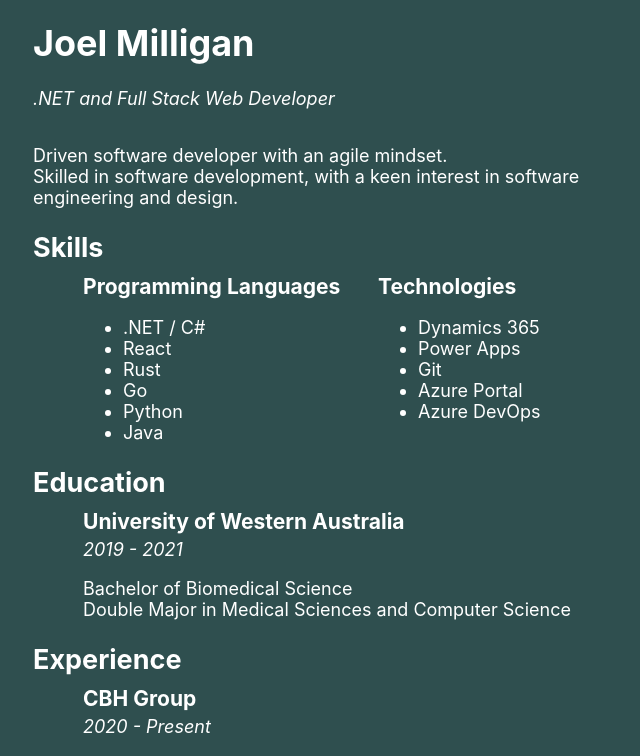
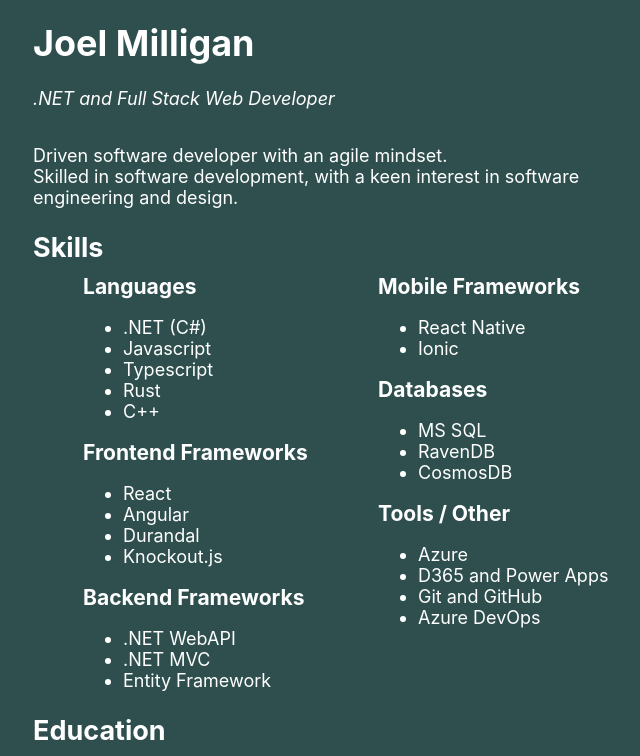
Before and after one commit to Joel-Milligan/Joel-Milligan.github.io, a React (Create React App) app: page / in a window 1280 px wide. Shown: the top 756 px of the page, without its empty margins (287-927 px from the left). Built offline with nearby package versions, Linux system fonts and the light colour scheme.

Commit message:
Update skills

```diff
--- a/src/components/skills/Skills.tsx
+++ b/src/components/skills/Skills.tsx
@@ -5,24 +5,49 @@
         <h2>Skills</h2>
         <section className="double-column">
             <div className="project-column">
-                <h3>Programming Languages</h3>
+                <h3>Languages</h3>
                 <ul>
-                    <Skill>.NET / C#</Skill>
+                    <Skill>.NET (C#)</Skill>
+                    <Skill>Javascript</Skill>
+                    <Skill>Typescript</Skill>
+                    <Skill>Rust</Skill>
+                    <Skill>C++</Skill>
+                </ul>
+
+                <h3>Frontend Frameworks</h3>
+                <ul>
                     <Skill>React</Skill>
-                    <Skill>Rust</Skill>
-                    <Skill>Go</Skill>
-                    <Skill>Python</Skill>
-                    <Skill>Java</Skill>
+                    <Skill>Angular</Skill>
+                    <Skill>Durandal</Skill>
+                    <Skill>Knockout.js</Skill>
+                </ul>
+
+                <h3>Backend Frameworks</h3>
+                <ul>
+                    <Skill>.NET WebAPI</Skill>
+                    <Skill>.NET MVC</Skill>
+                    <Skill>Entity Framework</Skill>
                 </ul>
             </div>
 
             <div className="project-column">
-                <h3>Technologies</h3>
+                <h3>Mobile Frameworks</h3>
                 <ul>
-                    <Skill>Dynamics 365</Skill>
-                    <Skill>Power Apps</Skill>
-                    <Skill>Git</Skill>
-                    <Skill>Azure Portal</Skill>
+                    <Skill>React Native</Skill>
+                    <Skill>Ionic</Skill>
+                </ul>
+                <h3>Databases</h3>
+                <ul>
+                    <Skill>MS SQL</Skill>
+                    <Skill>RavenDB</Skill>
+                    <Skill>CosmosDB</Skill>
+                </ul>
+
+                <h3>Tools / Other</h3>
+                <ul>
+                    <Skill>Azure</Skill>
+                    <Skill>D365 and Power Apps</Skill>
+                    <Skill>Git and GitHub</Skill>
                     <Skill>Azure DevOps</Skill>
                 </ul>
             </div>
```
